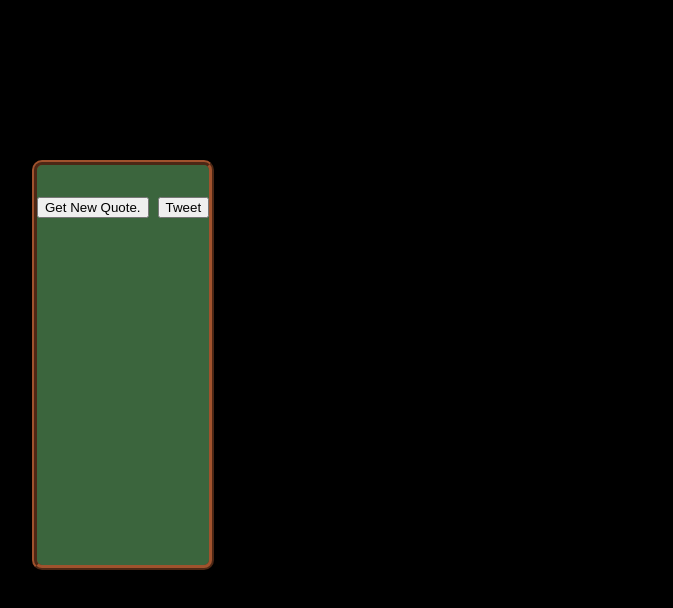
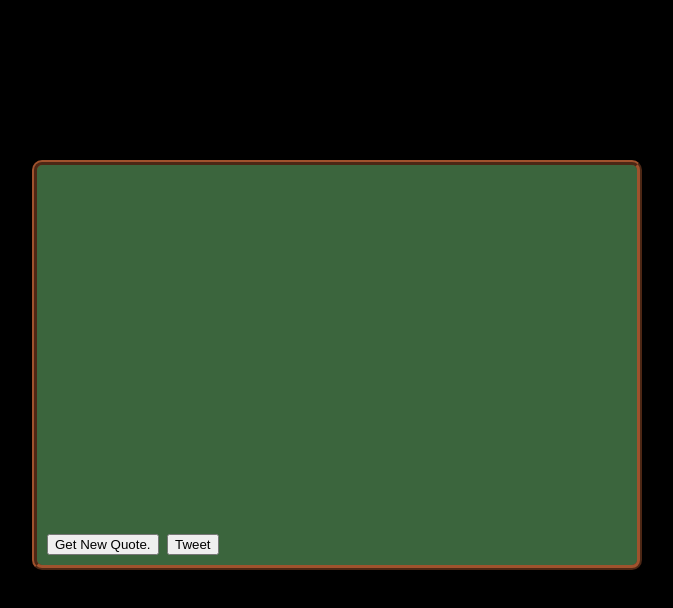
Before and after one commit to jlcoburn/FCC-Random-Quote-Generator, a plain HTML site: page index.html in a window 1280 px wide. Shown: the whole page, without its empty margins (224-897 px from the left). Drawn offline with nearby package versions, Linux system fonts and the light colour scheme.

Commit message:
Change CSS to move buttons

```diff
--- a/index.html
+++ b/index.html
@@ -9,10 +9,10 @@
     <body>
       <div class="chalkBoard">
        <p id="quote"></p>
-       <button type="button" onClick="getQuote()">
+       <button class="getNewBtn" type="button" onClick="getQuote()">
         Get New Quote.
        </button>
-       <button type="button" onClick="tweet()">
+       <button class ="tweetBtn" type="button" onClick="tweet()">
         Tweet
        </button>
       </div>
--- a/quote.js
+++ b/quote.js
@@ -1,4 +1,3 @@
-
 var quoteText='';
 var quoteAuthor='';
 function getQuote() {
@@ -14,12 +13,16 @@ function getQuote() {
   }).done((response) => {
     quoteText=response.quoteText;
     quoteAuthor=response.quoteAuthor;
+      if (quoteAuthor==='') {
+    quoteAuthor = 'Unknown';
+  }
     $('#quote').html(quoteText + '<br>'+ '--' + quoteAuthor);
   });
 
 }
 
 function tweet() {
+
   var tweetLength=quoteText.length+quoteAuthor.length;
   console.log(tweetLength);
   if (tweetLength > 140) {
--- a/styles.css
+++ b/styles.css
@@ -8,7 +8,7 @@ body {
 .chalkBoard {
   position: absolute;
   background: #3b653d;
-  max-width: 600px;
+  width: 600px;
   margin: auto;
   height: 400px;
   top: 20%;
@@ -19,3 +19,20 @@ body {
   border-color: sienna;
   border-radius: 10px;
 }
+
+.getNewBtn {
+  position: absolute;
+  bottom: 10px;
+  left: 10px;
+}
+
+.tweetBtn {
+  position: absolute;
+  bottom: 10px;
+  left: 130px;
+}
+
+//TODO
+
+Add media queries for mobile.
+Increase font size on smaller screens
```
